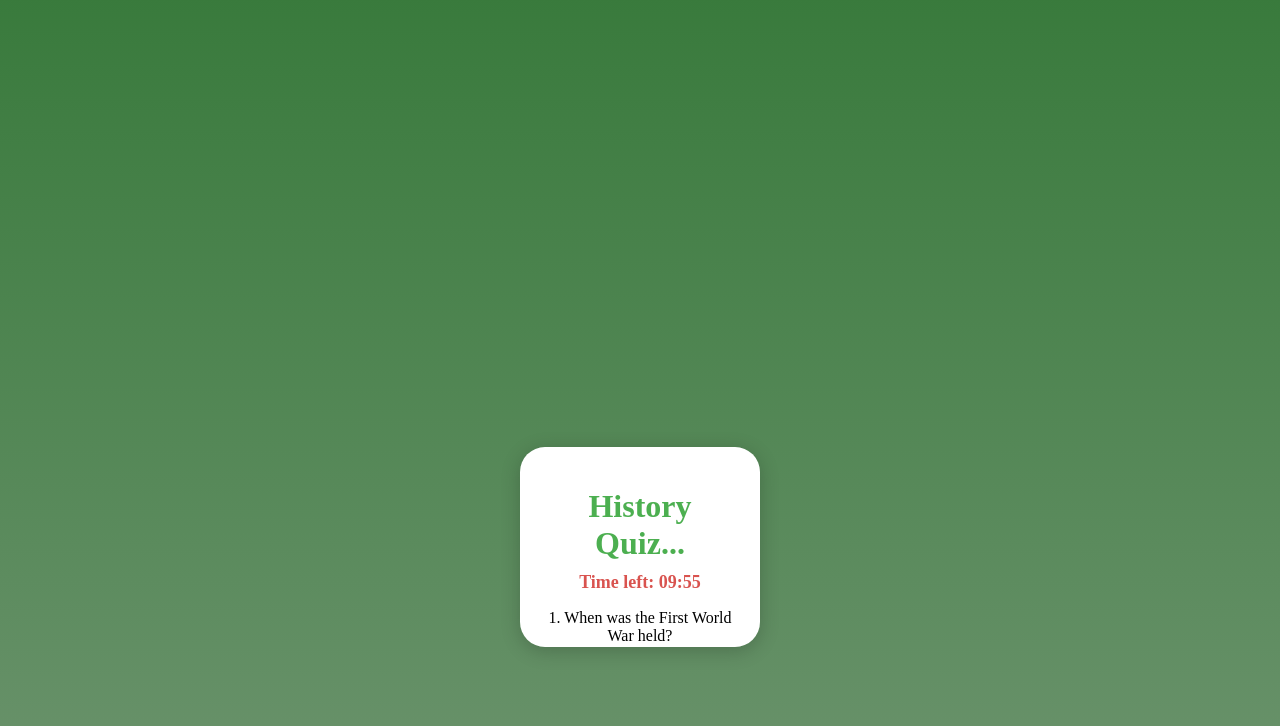
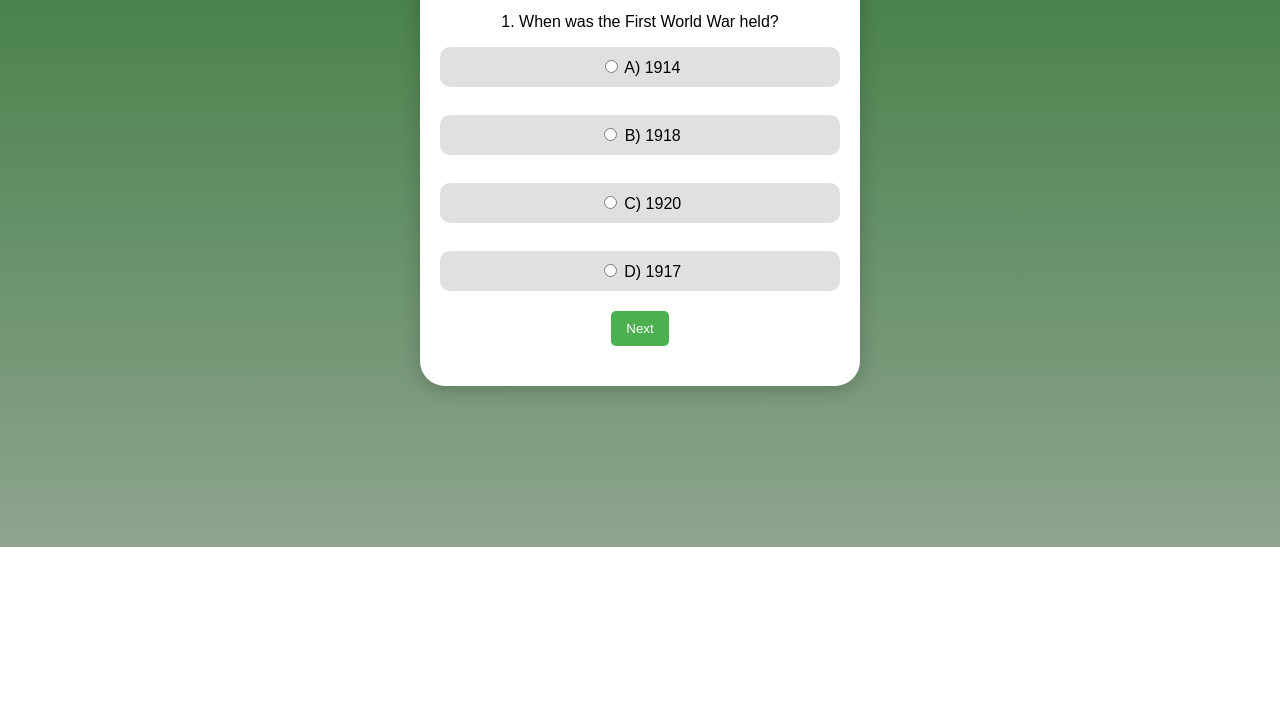
Before and after one commit to RiyaAneja/Interactive_Quiz_Application, a plain HTML site: page historyquiz.html in a window 1280 px wide. Shown: the part 273-999 px from the top of the page. After the commit the page ends 820 px from the top, so only its background shows below. Drawn offline with Linux system fonts and the light colour scheme.

Commit message:
Update history.css

```diff
--- a/history.css
+++ b/history.css
@@ -1,12 +1,12 @@
 body {
     background: linear-gradient(to top, #8ea48e, #28722c);
-    font-family: 'Times New Roman', sans-serif;
+    font-family: 'Arial', sans-serif;
     display: flex;
     justify-content: center;
     align-items: center;
-    height: 200vh;
+    height: 100vh;
     margin: 0;
-    padding: 20px;
+    padding: 10px;
 }
 
 .container {
@@ -14,11 +14,11 @@ body {
     border-radius: 25px;
     box-shadow: 0 4px 20px rgba(0, 0, 0, 0.2);
     padding: 20px;
-    width: 200px;
-    max-height: 20vh;
+    width: 400px;
+    max-height: 90vh;
     overflow-y: auto;
     text-align: center;
-    animation: fadeIn 1s;
+    animation: fadeIn 1.2s;
 }
 
 h1 {
```
